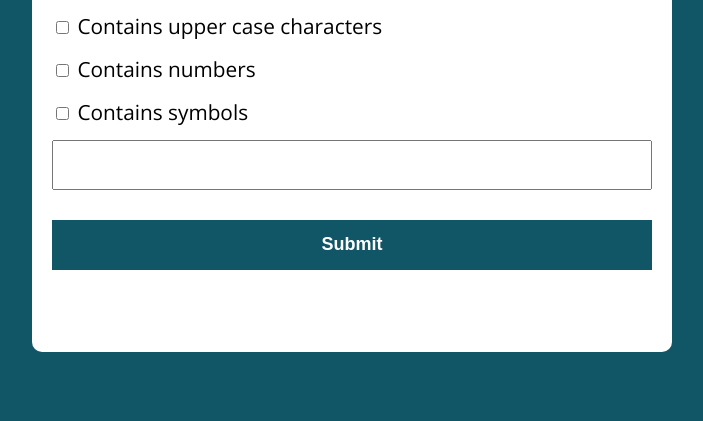
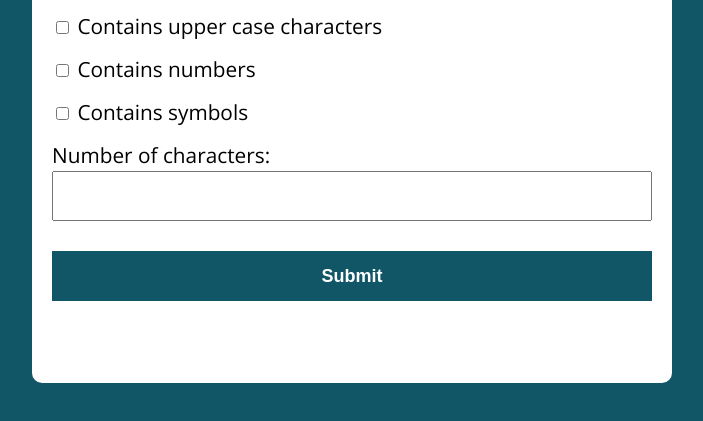
Before and after one commit to GuiDorneles/My_Personal_Projects-JavaScript, a plain HTML site: page password_generator/index.html in a window 1280 px wide. Shown: the part 185-606 px from the top of the page, without its empty margins (288-991 px from the left). Drawn offline with nearby package versions, Linux system fonts and the light colour scheme.

Commit message:
Update index.html

```diff
--- a/password_generator/index.html
+++ b/password_generator/index.html
@@ -9,6 +9,7 @@
 <body>
     <section class="container">
         <h1>Random Password Generator</h1>
+
         <input type="checkbox" id="lower-case" name="lower" class="checkbox">
         <label for="lower-case">Contains lower case characters</label> <br>
 
@@ -21,7 +22,9 @@
         <input type="checkbox" id="symbol" name="symbol" class="checkbox">
         <label for="symbol">Contains symbols</label> <br>
 
-        <input type="number" id="passwordLength" min="1" class="password-length">
+        <label for="password-length">Number of characters:</label>
+        <input type="number" id="password-length" min="1" class="password-length">
+
         <button id="submit" onclick="generatePassword()">Submit</button><br>
 
         <p id="password"></p>
```
